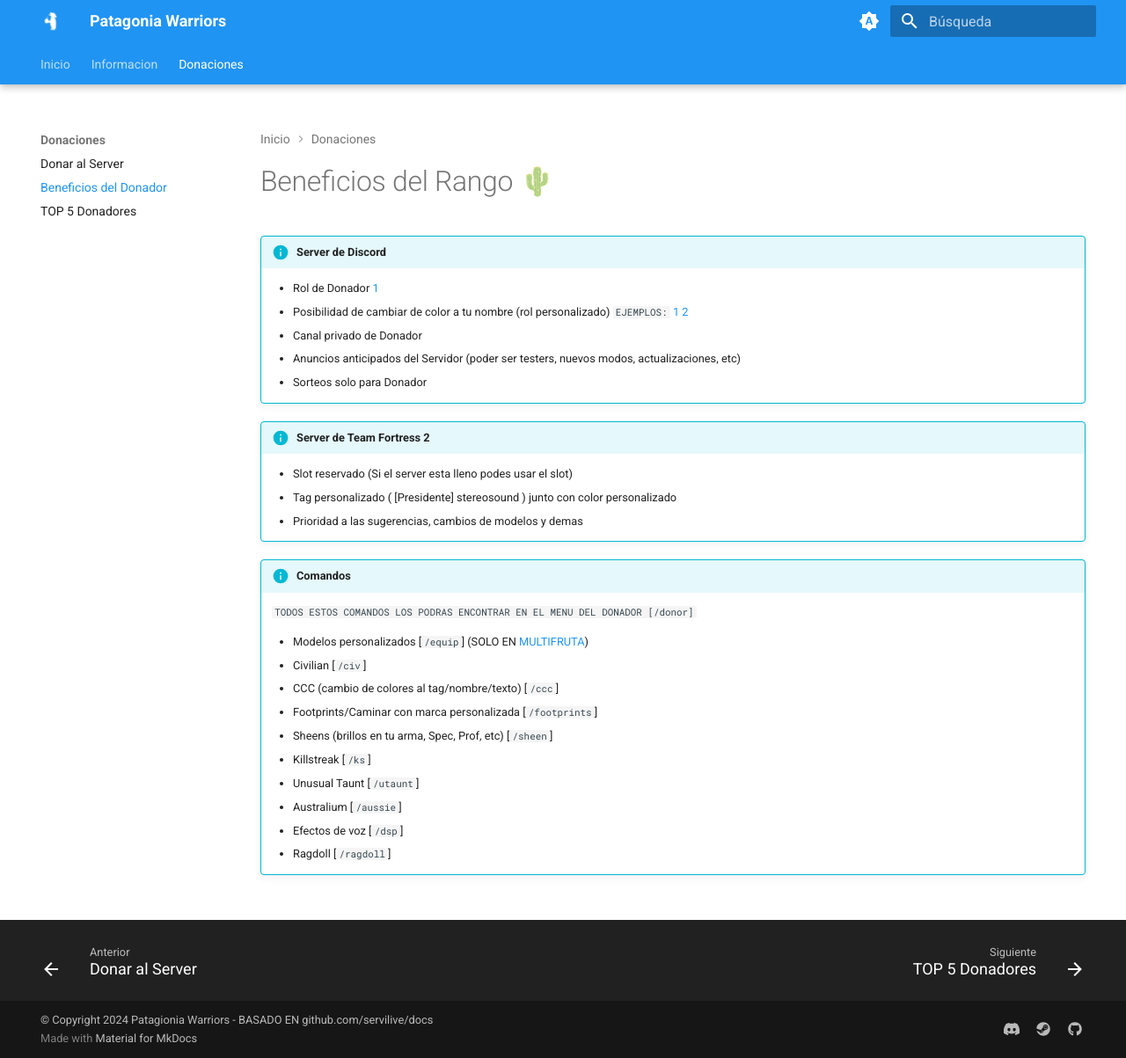
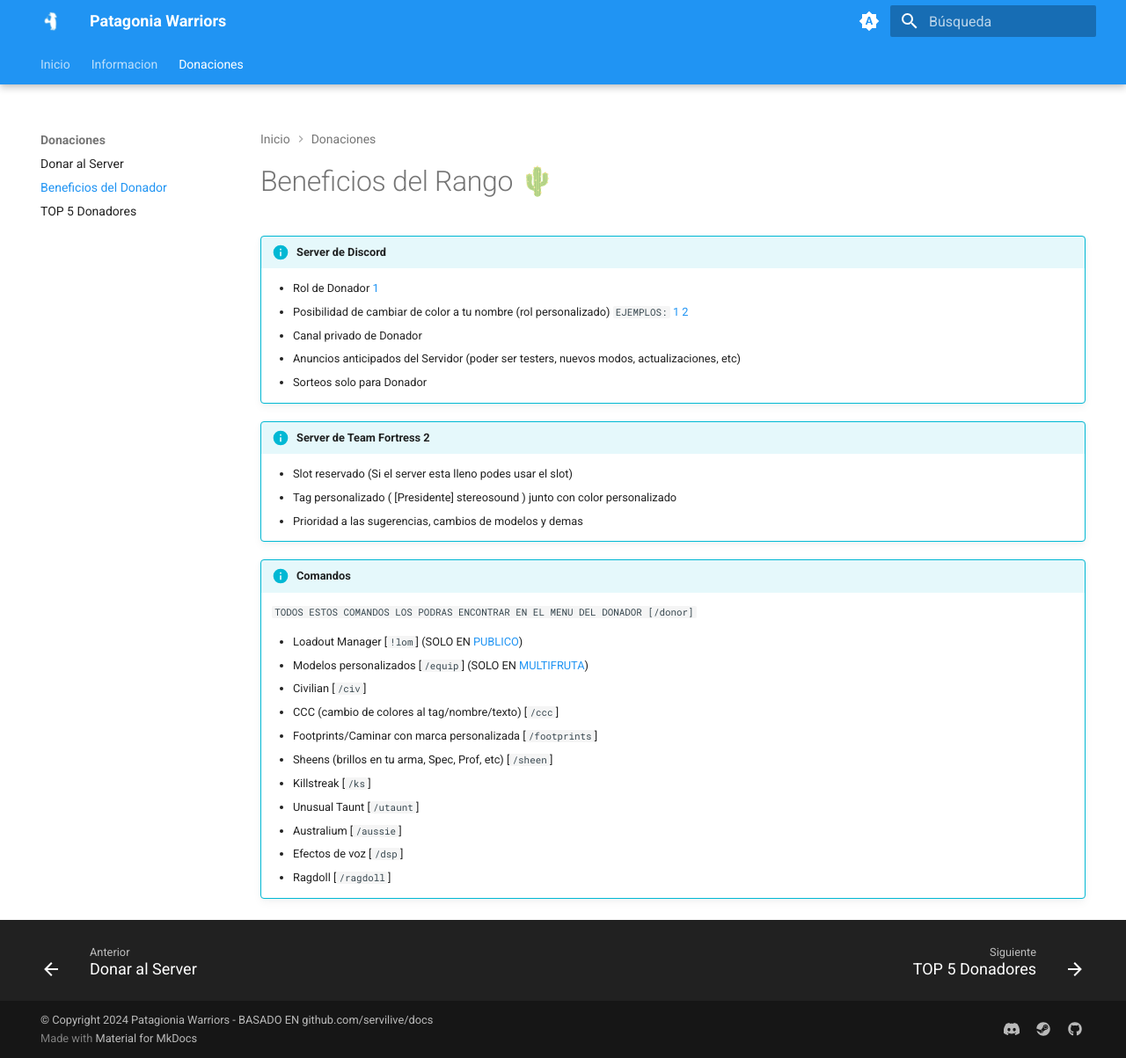
Before and after one commit to patagoniawarriors/docs, an MkDocs documentation site: the page built from docs/donaciones/beneficios.md, in a window 1280 px wide and 1203 px high. Shown: the whole window at 88% size. Built offline with MkDocs 1.6.1 and Material for MkDocs 9.7.7, drawn with Linux system fonts in a browser that asks for light colours.

Commit message:
actualizado

```diff
--- a/docs/donaciones/beneficios.md
+++ b/docs/donaciones/beneficios.md
@@ -15,6 +15,7 @@
 !!! info "Comandos"
 	`TODOS ESTOS COMANDOS LOS PODRAS ENCONTRAR EN EL MENU DEL DONADOR [/donor]`
 
+	- Loadout Manager [`!lom`] (SOLO EN [PUBLICO](https://patagoniawarriors.github.io/docs/info/servidores/))
 	- Modelos personalizados [`/equip`] (SOLO EN [MULTIFRUTA](https://patagoniawarriors.github.io/docs/info/servidores/))
 	- Civilian [`/civ`]
 	- CCC (cambio de colores al tag/nombre/texto) [`/ccc`]
```
